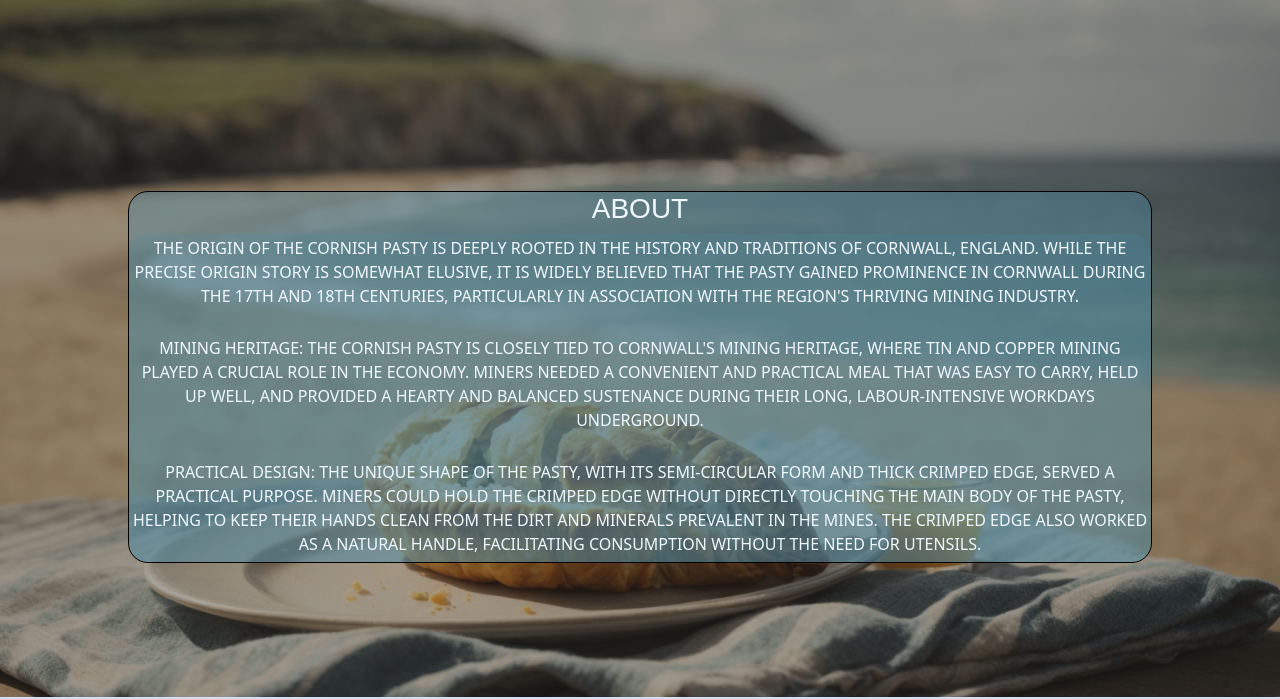
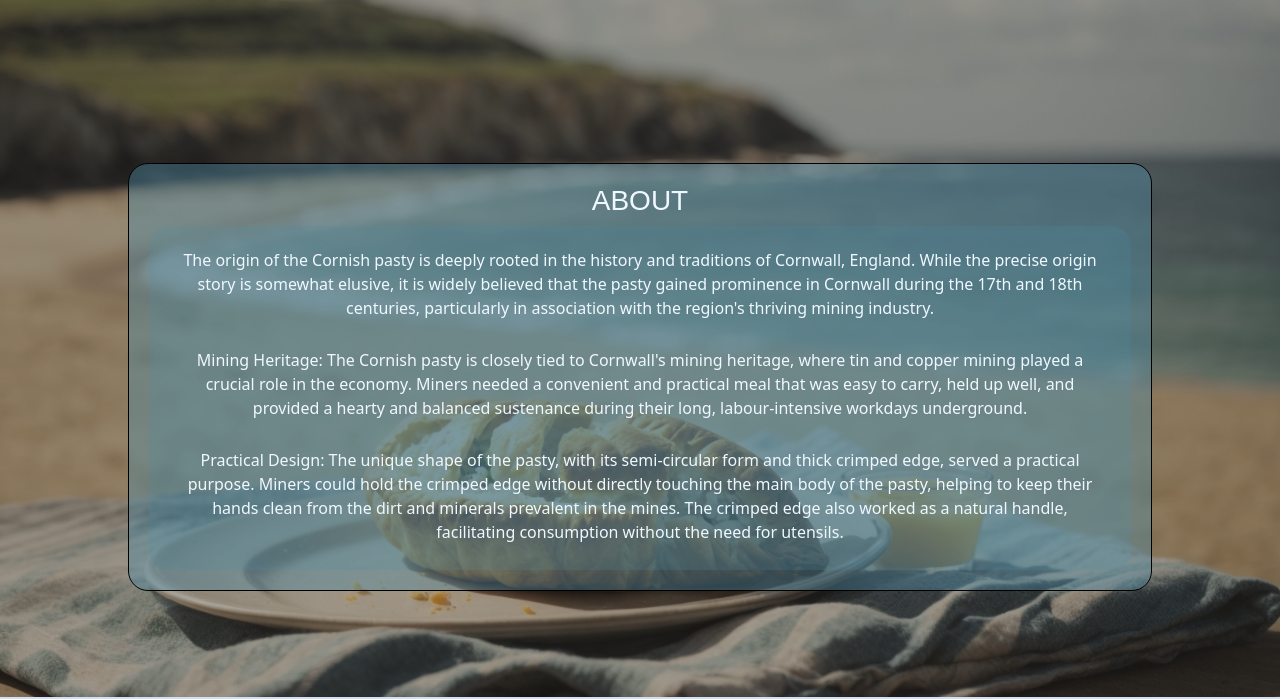
Before and after one commit to joelezra/Pasties-Parade, a plain HTML site: page about.html in a window 1280 px wide. Shown: the part 73-772 px from the top of the page. Drawn offline with nearby package versions, Linux system fonts and the light colour scheme.

Commit message:
text chages

```diff
--- a/about.html
+++ b/about.html
@@ -48,7 +48,7 @@
   <main class="main bg-white">
     <div class="mask">
       <div class="about-center">
-        <div class="about-title text-uppercase">
+        <div class="about-title">
           <h3>About</h3>
           <div class="about-text">
             <p>
--- a/assets/style.css
+++ b/assets/style.css
@@ -112,6 +112,12 @@ div p {
   border: solid 1px black;
   border-radius: 20px;
   color: aliceblue;
+  padding: 20px;
+
+}
+
+.about-title h3 {
+  text-transform: uppercase;
 }
 
 .about-text {
@@ -120,5 +126,6 @@ div p {
   background-color: rgba(78, 141, 167, 0.2);
   /* border: solid 1px black; */
   border-radius: 20px;
+  padding: 20px;
 
 }
```
